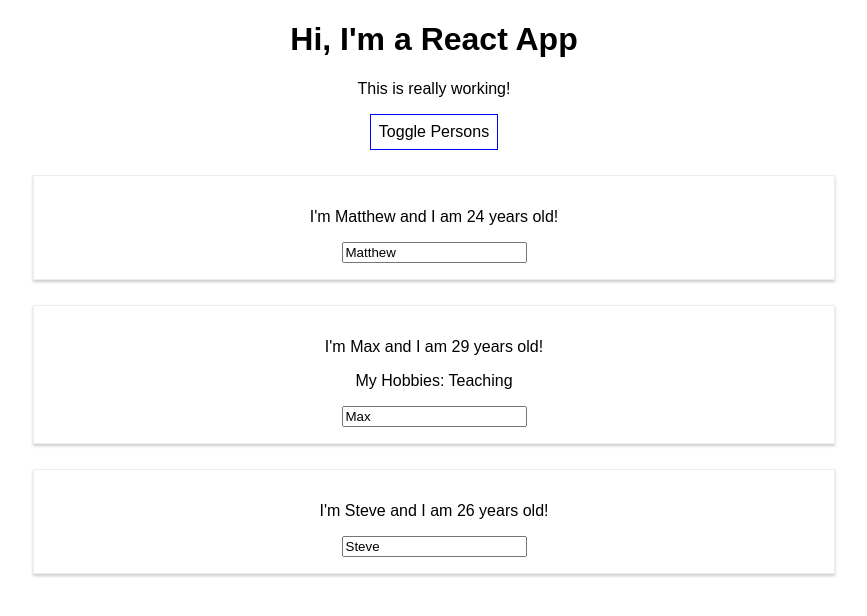
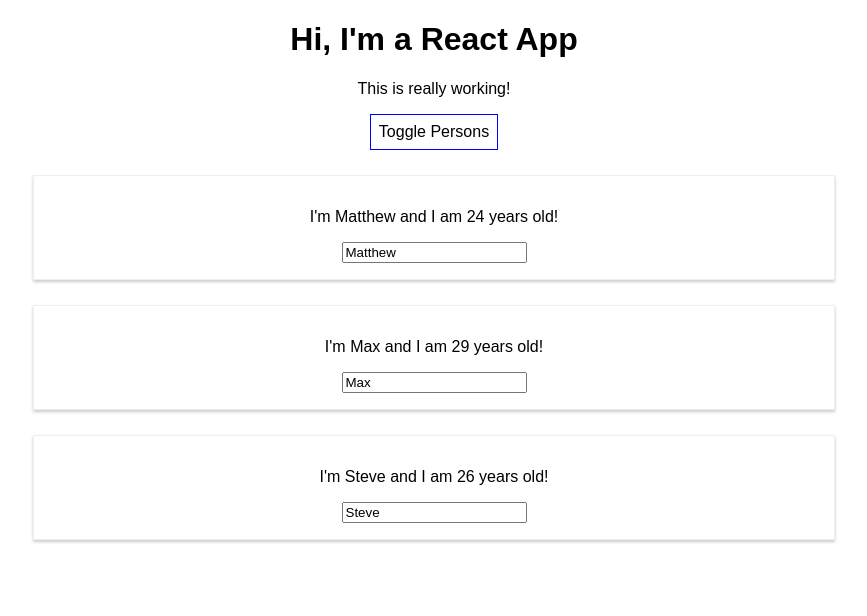
Before and after one commit to matthewdoles/react-developer-course, a React (Create React App) app in the folder react-complete-guide/: page / in a window 1280 px wide. Both pictures are taken after a click on the button "Toggle Persons". Shown: the top 616 px of the page, without its empty margins (206-1073 px from the left). Built offline with nearby package versions, Linux system fonts and the light colour scheme.

Commit message:
4.2 - Lists & State

```diff
--- a/react-complete-guide/src/App.js
+++ b/react-complete-guide/src/App.js
@@ -12,14 +12,12 @@
     showPersons: false
   }
 
-  switchNameHandler = (newName) => {
-    this.setState({
-      persons: [
-        { name: 'Matt', age: 24 },
-        { name: 'Maximilian', age: 29 },
-        { name: newName, age: 26 }
-      ]
-    })
+  deletePersonHandler = (personIndex) => {
+    const persons = this.state.persons.slice();
+    // or
+    // const spreadPersons = [...this.state.persons]
+    persons.splice(personIndex, 1)
+    this.setState({ persons })
   }
 
   nameChangedHandler = (event) => {
@@ -50,18 +48,12 @@
     if(this.state.showPersons) {
       persons = (
         <div>
-          <Person
-            name={this.state.persons[0].name}
-            age={this.state.persons[0].age} />
-          <Person
-            name={this.state.persons[1].name}
-            age={this.state.persons[1].age}
-            click={this.switchNameHandler.bind(this, 'Jeffy')}
-            changed={this.nameChangedHandler}
-          >My Hobbies: Teaching</Person>
-          <Person
-            name={this.state.persons[2].name}
-            age={this.state.persons[2].age} />
+          {this.state.persons.map((person, index)  => {
+            return <Person
+              click={() => this.deletePersonHandler(index)}
+              name={person.name}
+              age={person.age} />
+          })}
         </div>
       );
     }
```
